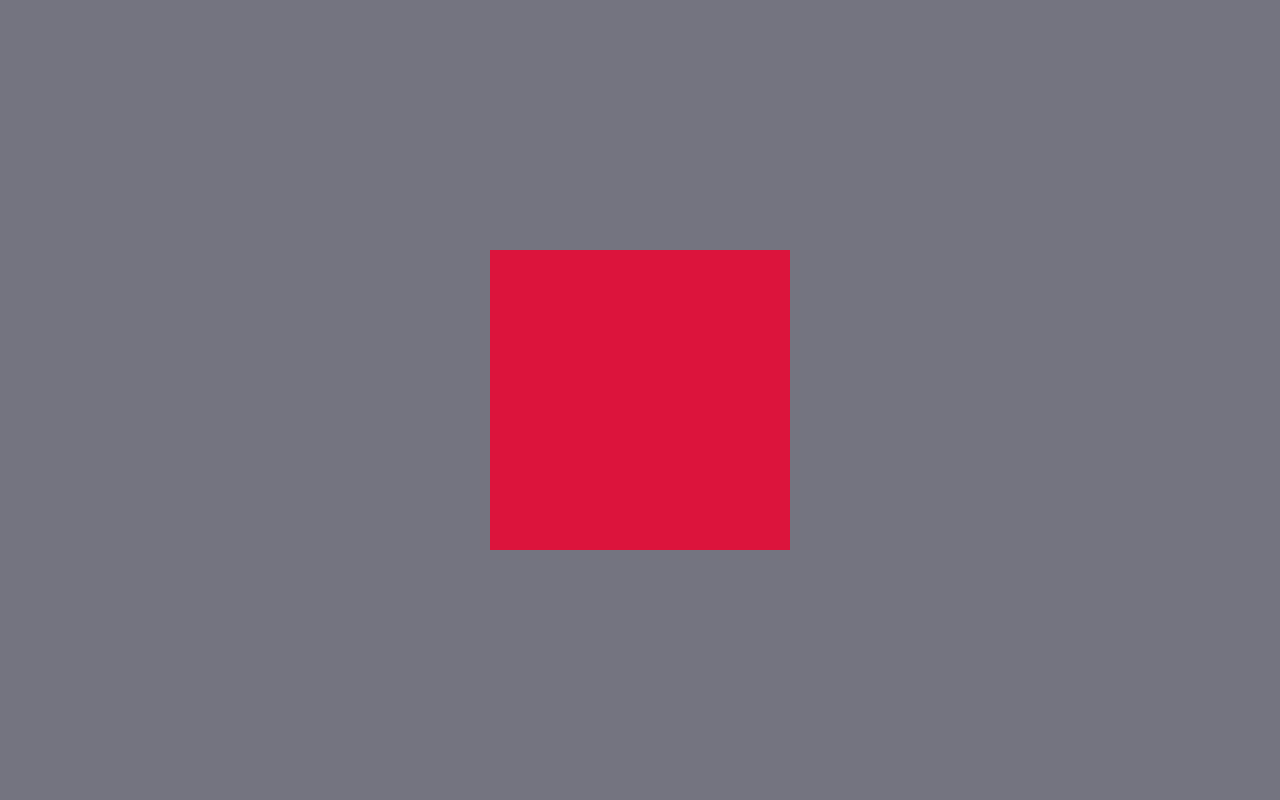
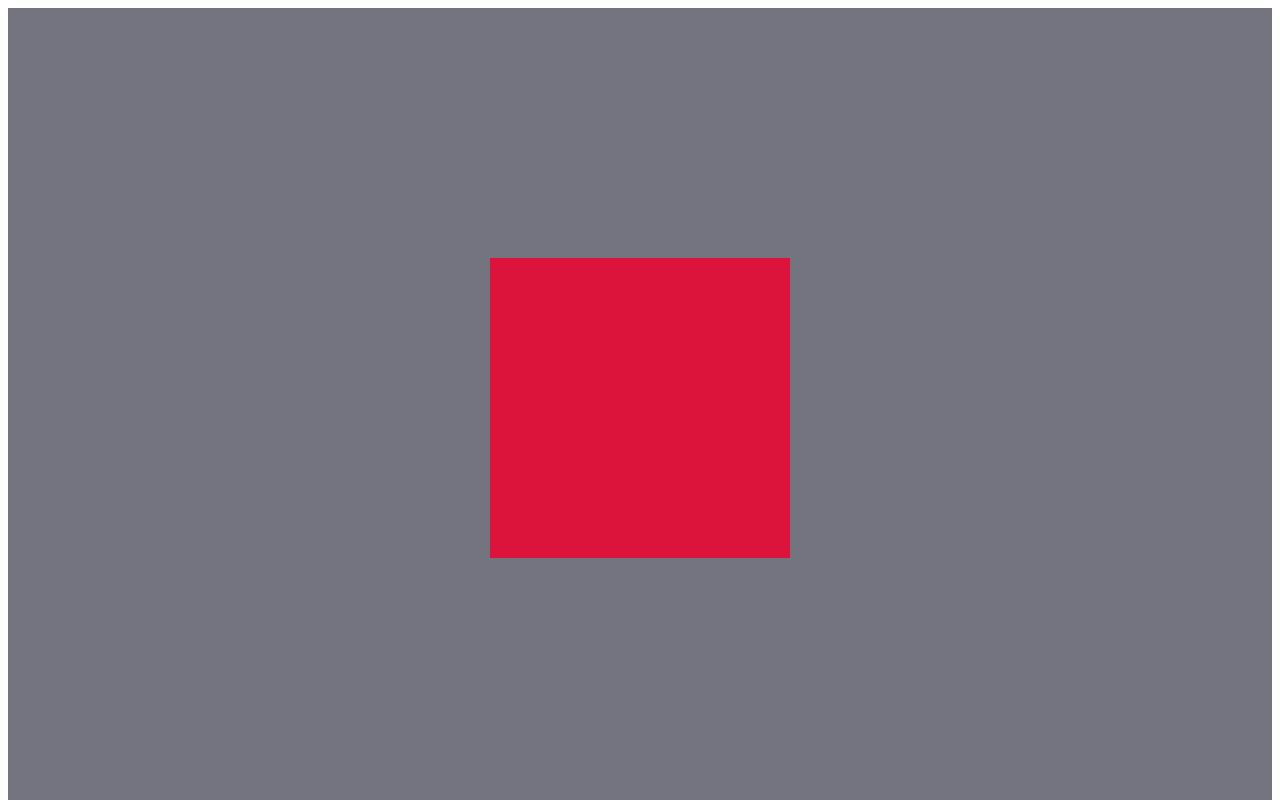
Before and after one commit to yashchohtel/GSAP_COURSE, a plain HTML site: page index.html in a window 1280 px wide. Shown: the top 800 px of the page. Drawn offline with nearby package versions, Linux system fonts and the light colour scheme.

Commit message:
Update style.css

```diff
--- a/style.css
+++ b/style.css
@@ -1,10 +1,3 @@
-* {
-  margin: 0;
-  padding: 0;
-  box-sizing: border-box;
-  font-family: "Poppins", sans-serif;
-}
-
 .page {
   height: 100vh;
   width: 100%;
```
